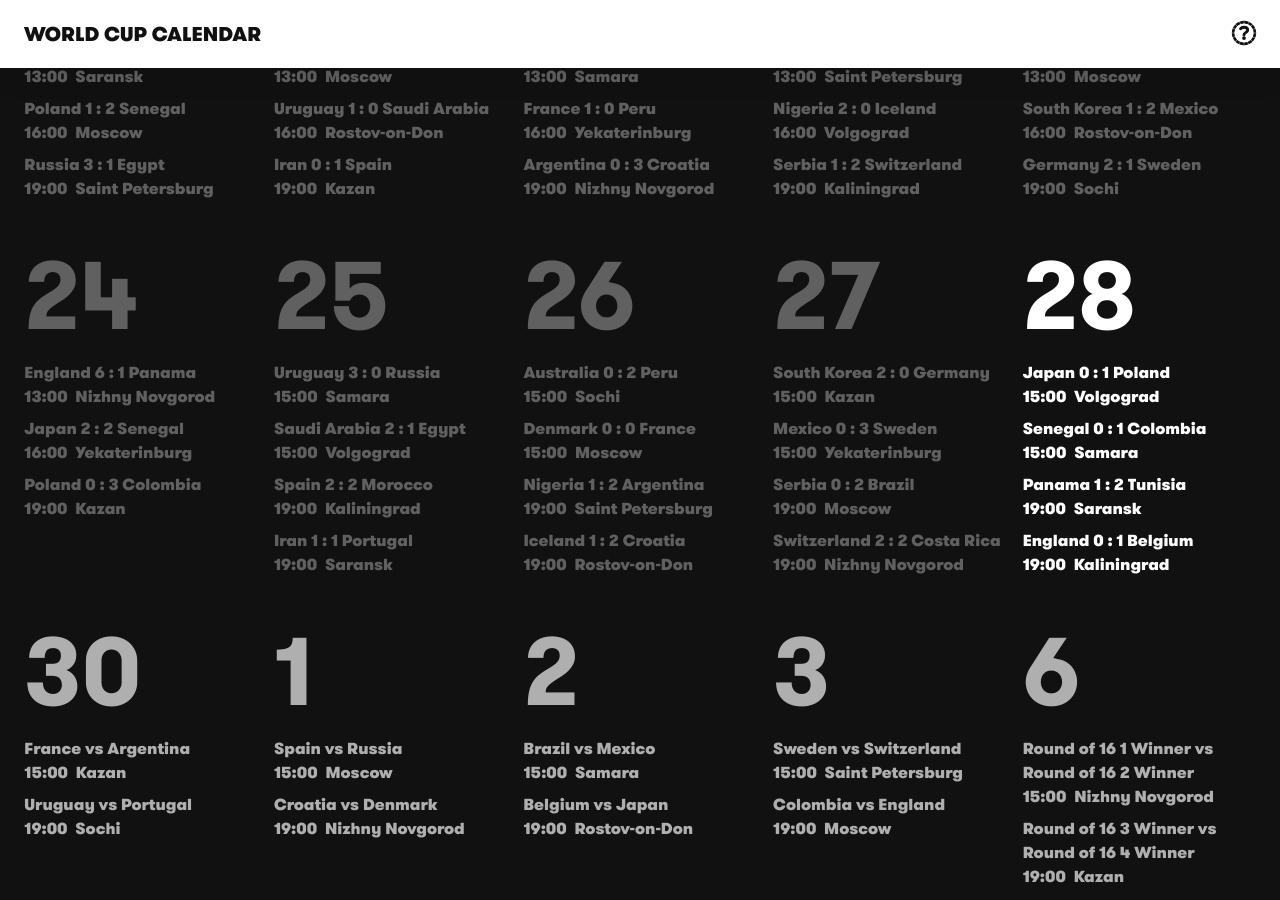
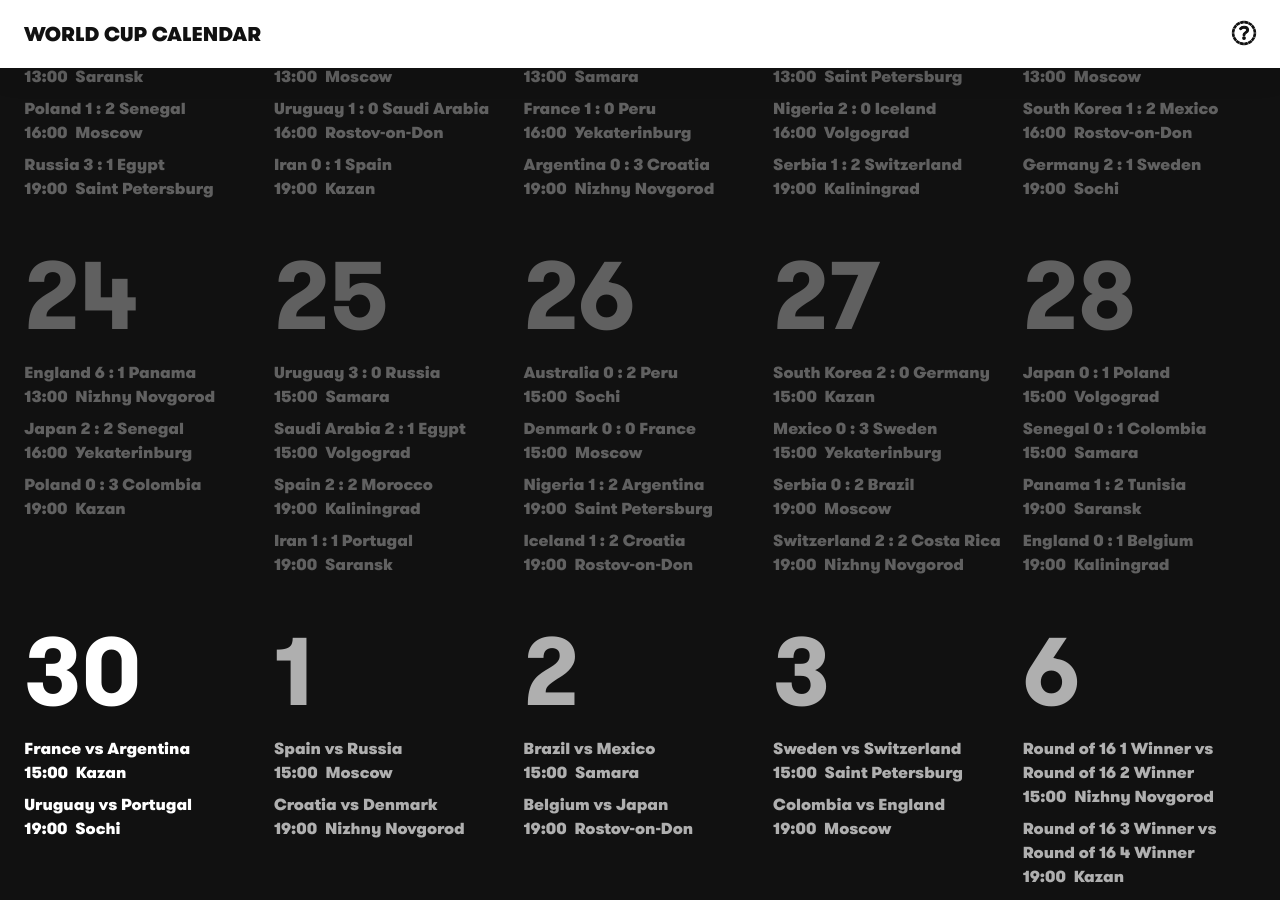
Before and after one commit to iamclydehoel/worldcupcalendar-2018, a Jekyll site: the page built from index.html, in a window 1280 px wide and 900 px high, scrolled down 619 px. Built offline with Jekyll 4.4.1, drawn with Linux system fonts in a browser that asks for light colours; nearby versions of some CDN libraries.

Commit message:
Day update

```diff
--- a/index.html
+++ b/index.html
@@ -9,7 +9,7 @@
   <div class="calendar calendar--day">
 
     {% for day in site.data.fixtures %}
-      <div class="day{% if day.date == '28/6' %} day--current{% endif %}">
+      <div class="day{% if day.date == '30/6' %} day--current{% endif %}">
         <h3 class="day__title">{{ day.date | split:'/' | first }}</h3>
         <ul class="fixtures">
           {% for match in day.matches %}
```
